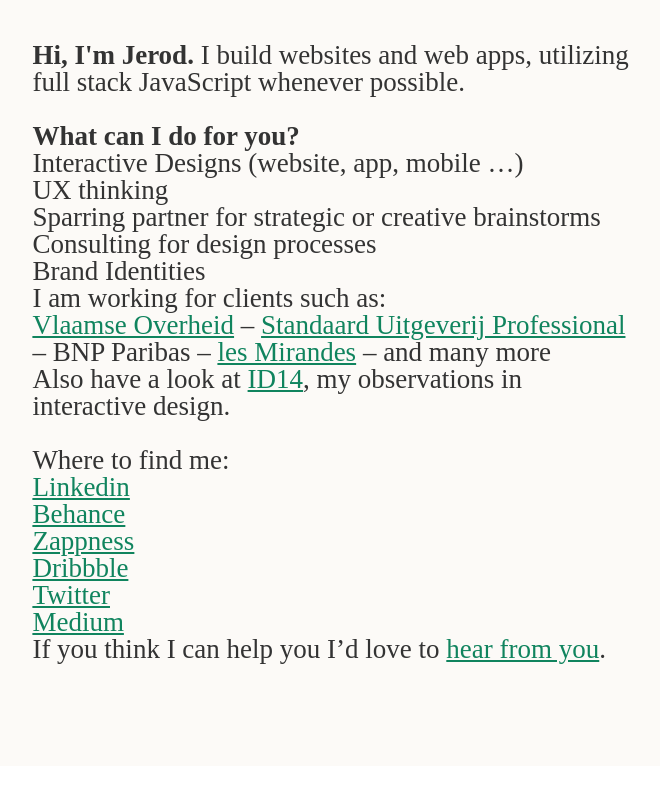
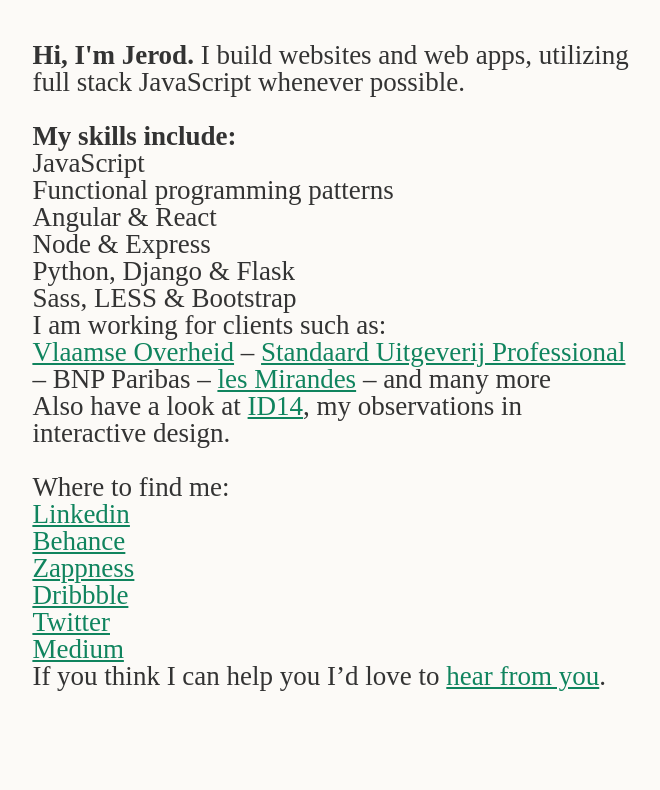
Before and after one commit to jerod-estapa/single-page-site-template, a plain HTML site: page index.html in a window 1280 px wide. Shown: the part 1160-1950 px from the top of the page, without its empty margins (326-986 px from the left). Drawn offline with nearby package versions, Linux system fonts and the light colour scheme.

Commit message:
Changed list items

```diff
--- a/index.html
+++ b/index.html
@@ -43,14 +43,15 @@
                 </header>
                 <br>
                 <div class="services">
-                    <strong>What can I do for you?</strong>
+                    <strong>My skills include:</strong>
                     <br>
                     <ul>
-                        <li>Interactive Designs (website, app, mobile …)</li>
-                        <li>UX thinking</li>
-                        <li>Sparring partner for strategic or creative brainstorms</li>
-                        <li>Consulting for design processes</li>
-                        <li>Brand Identities</li>
+                        <li>JavaScript</li>
+                        <li>Functional programming patterns</li>
+                        <li>Angular & React</li>
+                        <li>Node & Express</li>
+                        <li>Python, Django & Flask</li>
+                        <li>Sass, LESS & Bootstrap</li>
                     </ul>
                     <h3>I am working for clients such as:</h3>
                     <p><a href="http://www.vlaanderen.be/"  target="_blank" class="vlaanderen">Vlaamse Overheid</a> – <a href="http://www.standaarduitgeverijprofessional.be"  target="_blank" class="standaarduitgeverijprofessional">Standaard Uitgeverij Professional</a> – BNP Paribas – <a href="http://lesmirandes.com/"  target="_blank" class="lesmirandes">les Mirandes</a> – and many more</p><p>Also have a look at <a href="id14/index.html">ID14</a>, my observations in interactive design.</p><br>
```
